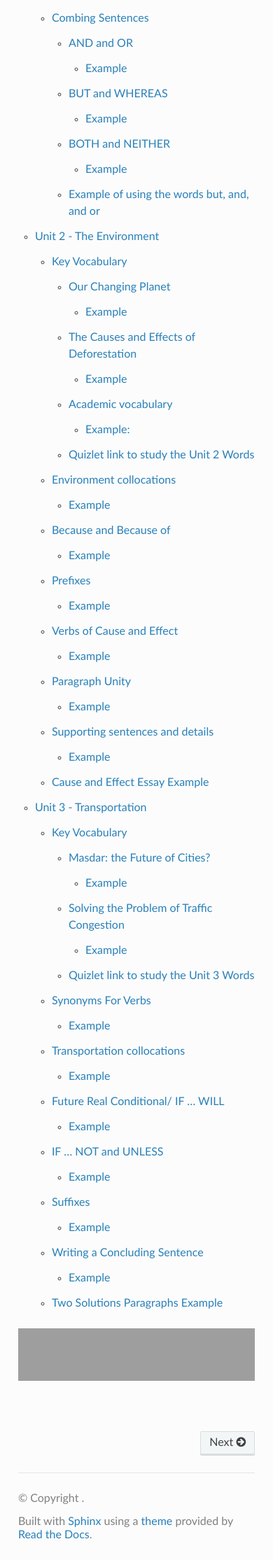
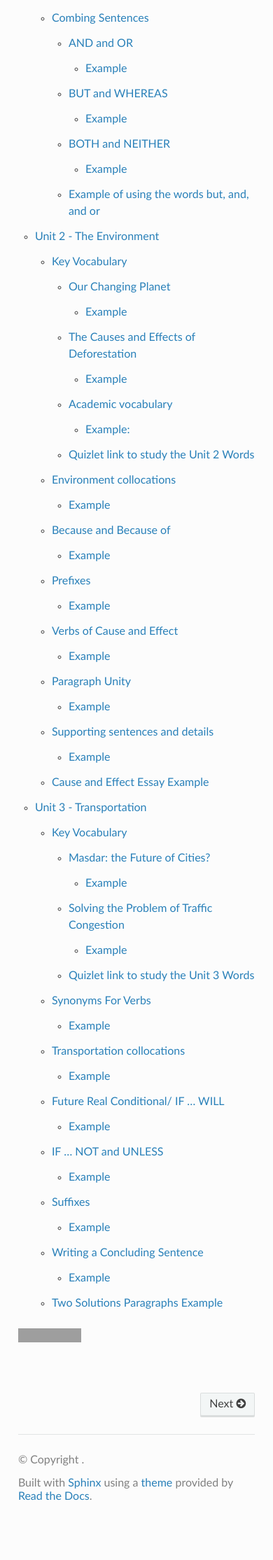
Before and after one commit to vpa24/ESL-47---Intermediate-Low-Integrated-Reading-Writing, a Sphinx documentation site: the page built from docs/source/index.rst, in a window 390 px wide. Shown: the part 2693-4922 px from the top of the page at 70% size. Built offline with Sphinx 7.4.7 and the Read the Docs theme 2.0.0, drawn with Linux system fonts in a browser that asks for light colours; after the commit the page ends 4867 px from its top, so only the background shows below that; grey boxes are pictures that could not be loaded.

Commit message:
delete responsive image styles

```diff
--- a/docs/source/_static/css/custom.css
+++ b/docs/source/_static/css/custom.css
@@ -78,7 +78,3 @@ ul li {
 .flex-row-container > .flex-row-item {
   flex: 1 1 30%; /*grow | shrink | basis */
 }
-img {
-  width: 100%;
-  height: auto;
-}
--- a/docs/source/index.rst
+++ b/docs/source/index.rst
@@ -16,7 +16,6 @@ Are You Ready For The Final Tests?
 
 
 .. image:: _static/images/IMG_3795.AVIF.jpg
-   :align: left
    :width: 500px
 
 .. image:: _static/images/859i2l.jpg
```
